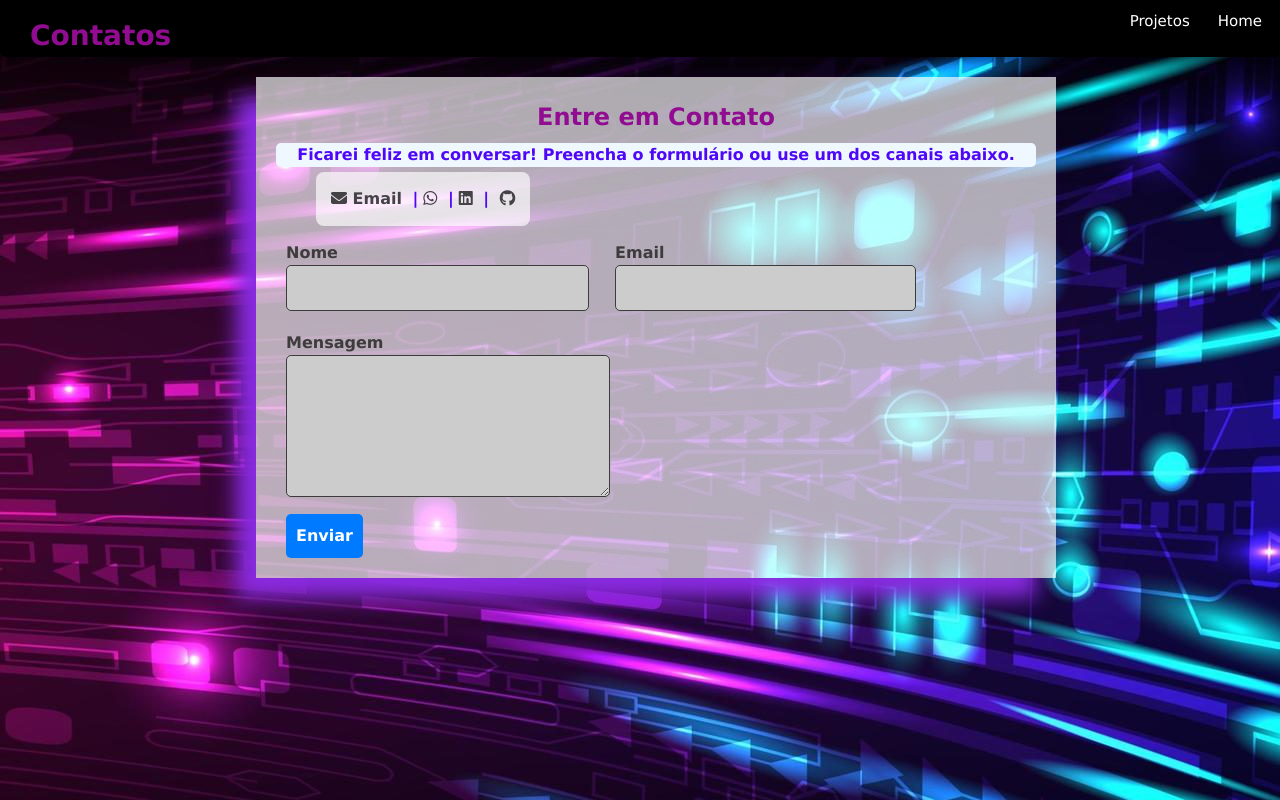
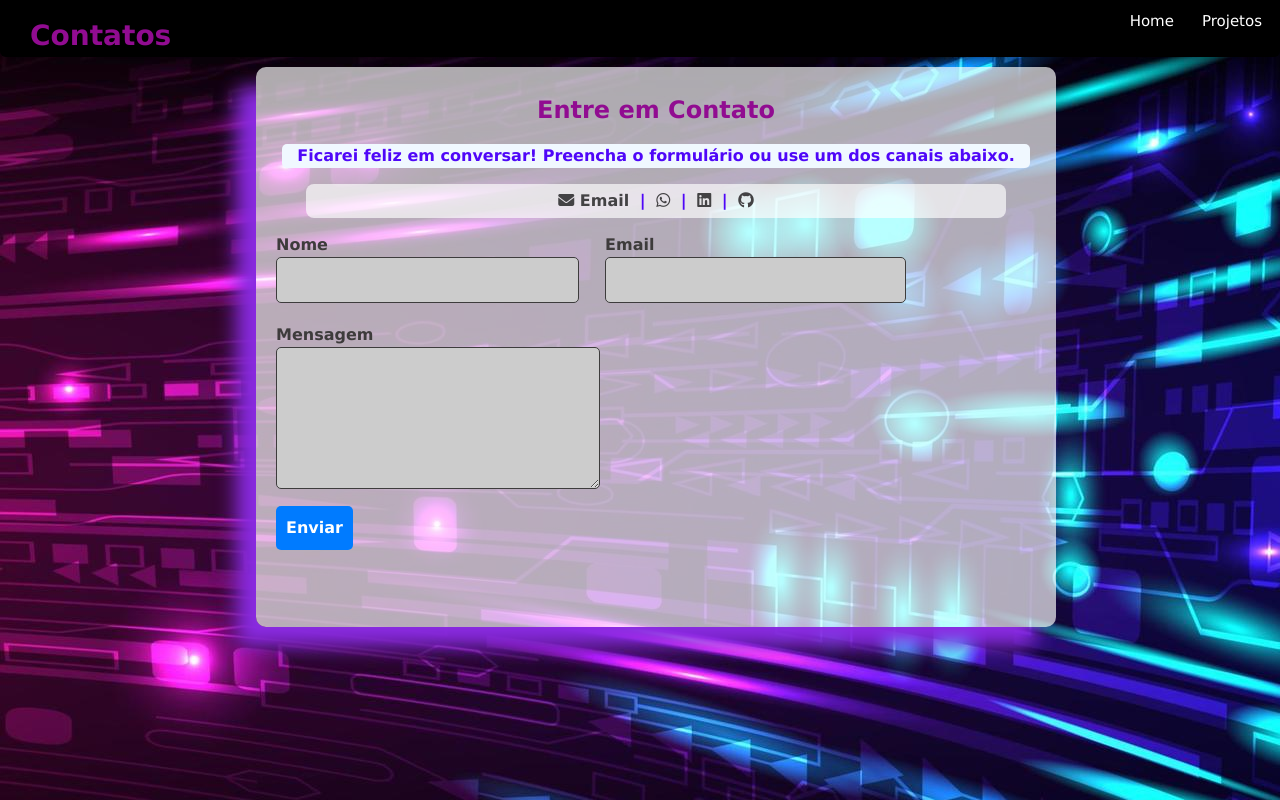
Before and after one commit to NandaCoderDev/Portifolio-fernanda, a plain HTML site: page contact.html in a window 1280 px wide. Drawn offline with Linux system fonts and the light colour scheme.

Commit message:
atualizações-necessárias

```diff
--- a/assets/css/style.css
+++ b/assets/css/style.css
@@ -61,7 +61,7 @@ li h2{
     section img{
         display: inline-block;
         margin: 30px;
-        margin-left: 10%;
+        margin-left: 20%;
         vertical-align: top;
         border-radius: 10px;
         box-shadow: -20px 20px 20px blueviolet;
@@ -190,18 +190,20 @@ li h2{
         }
     /*formulario*/
     .container {
-    display: inline-table;
-    background: #fffa;
-    width: 800px;
-    height: 400px;
-    margin: 20px;
-    margin-left: 20%;
-    padding: 20px;
-    justify-content: center;
-    align-content: center;
-    max-inline-size: -webkit-fill-available;
-    box-shadow: -20px 20px 20px blueviolet;
-     }
+        display: inline-block;
+        background:#fffa;;
+        max-width: 100%;
+        width: 800px;
+        height: 560px;
+        padding: 10px;
+        margin: 10px;
+        margin-left: 20%;
+        vertical-align: top;
+        border-radius: 10px;
+        box-shadow: -20px 20px 20px blueviolet;
+        justify-content: center;
+        max-inline-size: -webkit-fill-available;
+         }
         @media (max-width: 768px) {
     /* Regras CSS para telas menores que 768px */
     .menu {
@@ -212,13 +214,14 @@ li h2{
     #titulo {
         color:rgb(145, 12, 145);
         text-align: center;
-         margin: 2px 3px 8px 3px;
+        margin: 15px;
 
     }
 
     #subtitulo {
         background-color: aliceblue;
         color: #4f07f8;
+        margin: 16px;
         text-align: center;
         border-radius: 5px;
 
@@ -265,8 +268,6 @@ li h2{
     #contato-info {
         background-color: #fffa;
         border-radius: 8px;
-        display: inline-flex;
-        padding: 10px;
         margin: 5px 40px;
         flex-wrap: wrap;
         text-align: center;
--- a/contact.html
+++ b/contact.html
@@ -14,8 +14,8 @@
         <nav>
             <ul>
                 <li><h2>Contatos</h2></li>
+                <li><a href="projects.html">Projetos</a></li>
                 <li><a href="index.html">Home</a></li>
-                <li><a href="projects.html">Projetos</a></li>
             </ul>
         </nav>
 
@@ -23,7 +23,7 @@
     <h2 id="titulo">Entre em Contato</h2>
     <p id="subtitulo"><b>Ficarei feliz em conversar! Preencha o formulário ou use um dos canais abaixo.<b></p>
 
-    <div id="contato-info">
+    <section id="contato-info">
       <p>
         <a href="mailto:nandacoder.dev@gmail.com"><i class="fas fa-envelope"></i> Email</a> |
       </p>
@@ -34,7 +34,7 @@
         <a href="https://www.linkedin.com/in/fernanda-marques-6610261a0" target="_blank"><i class="fab fa-linkedin"></i></a> |
         <a href="https://github.com/NandaCoderDev" target="_blank"><i class="fab fa-github"></i></a>
       </p>
-    </div>
+    </section>
     <form
     action="https://formspree.io/f/xvganzed"
      method="POST">
```
Also changed, not shown: projects.html (+1 -1 lines).
